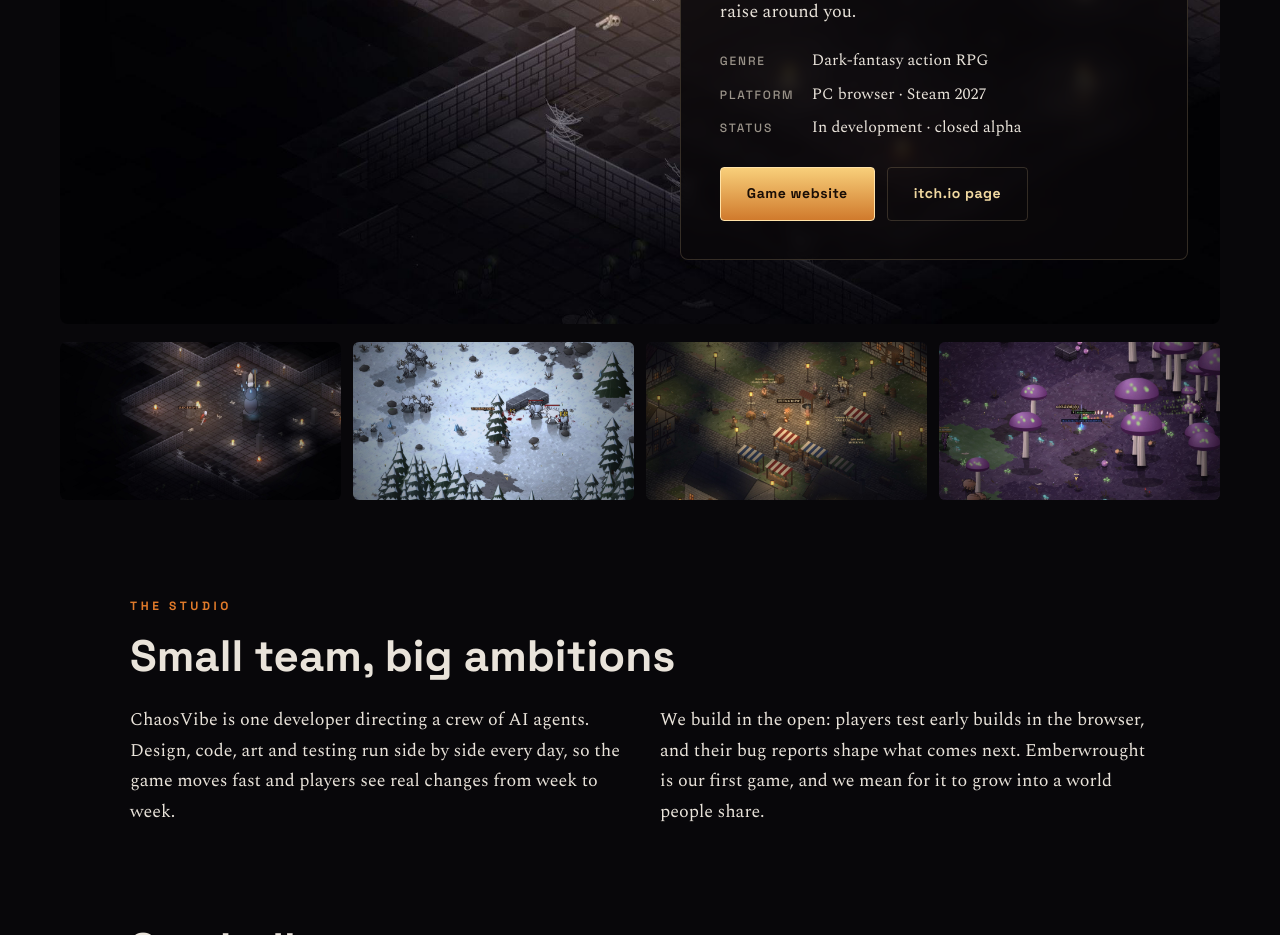
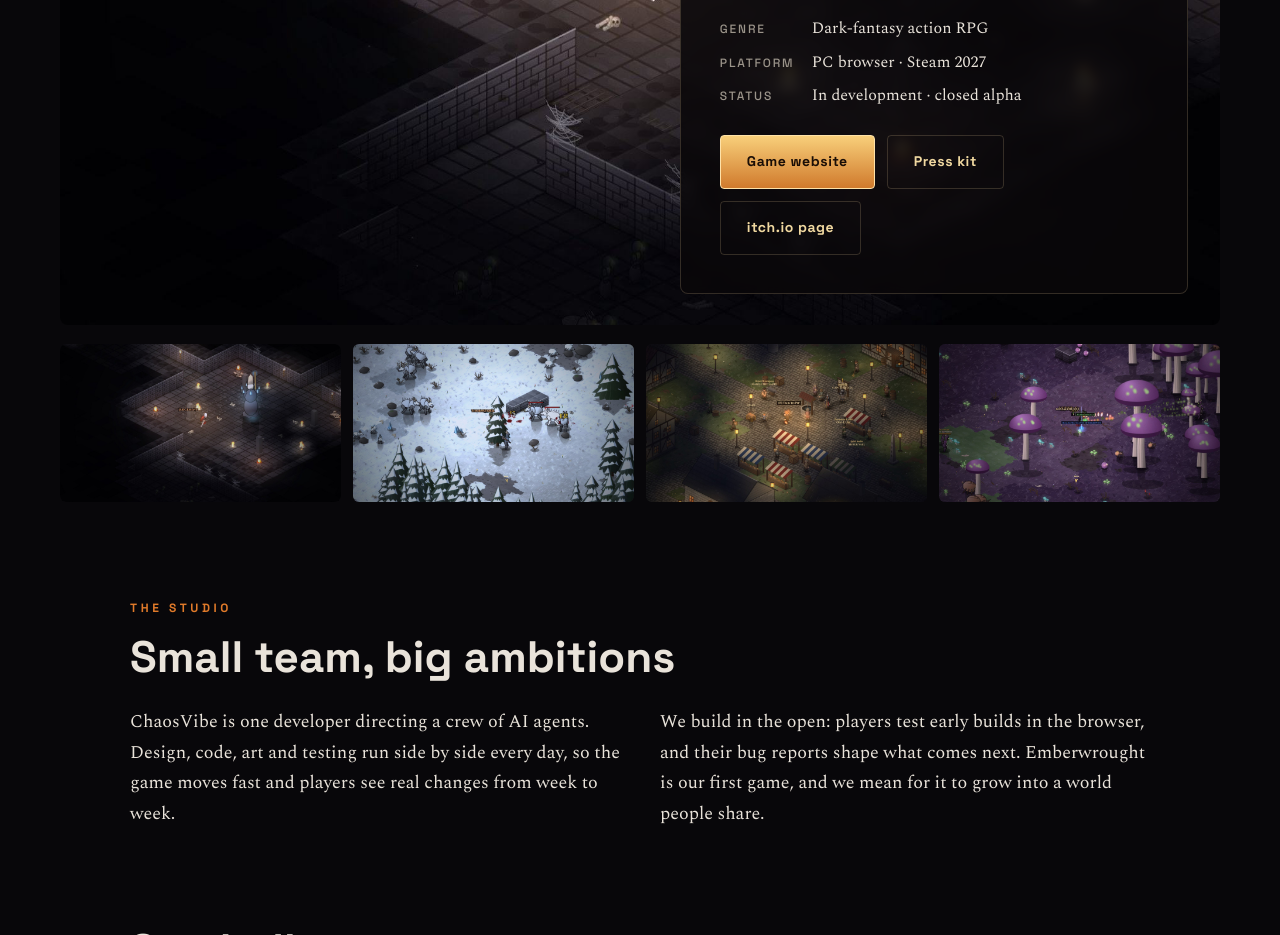
Before and after one commit to jonnyk2/jonnyk2.github.io, a plain HTML site: page index.html in a window 1280 px wide. Shown: the part 1060-1995 px from the top of the page. Drawn offline with nearby package versions, Linux system fonts and the light colour scheme.

Commit message:
Link the press kit (owner approved)
Co-Authored-By: Claude Opus 5.5 <noreply@anthropic.com>

```diff
--- a/index.html
+++ b/index.html
@@ -42,6 +42,7 @@
     </ul>
     <div class="cta">
       <a class="btn" href="https://chaosvibe.com/Emberwrought/">Game website</a>
+      <a class="btn ghost" href="https://chaosvibe.com/Emberwrought/press.html">Press kit</a>
       <a class="btn ghost" href="https://chaos-vibe.itch.io/emberwrought">itch.io page</a>
     </div>
   </div>
```
